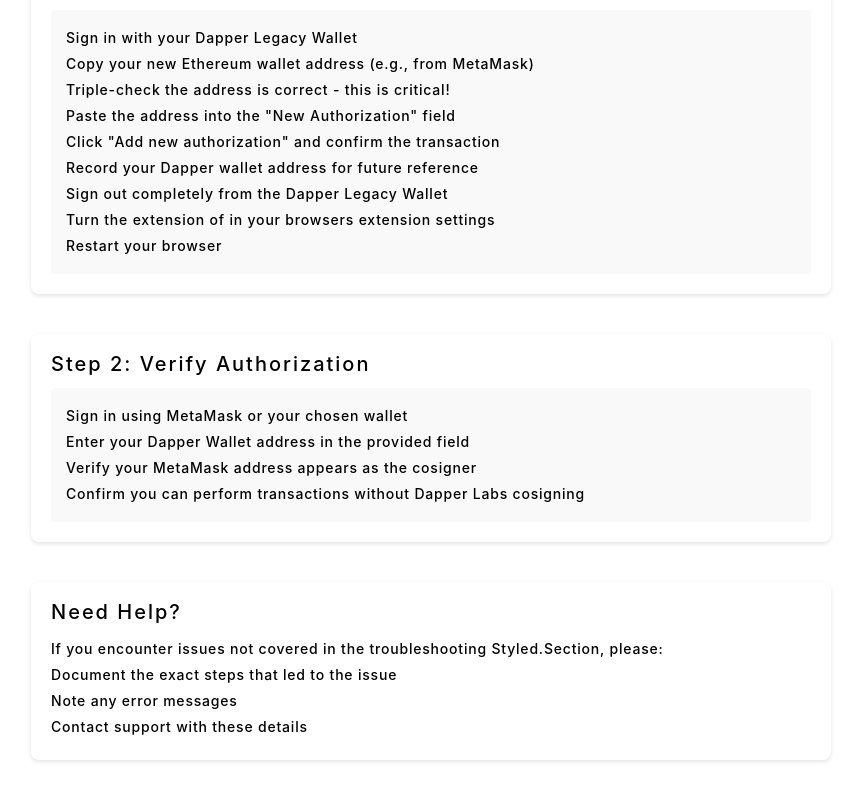
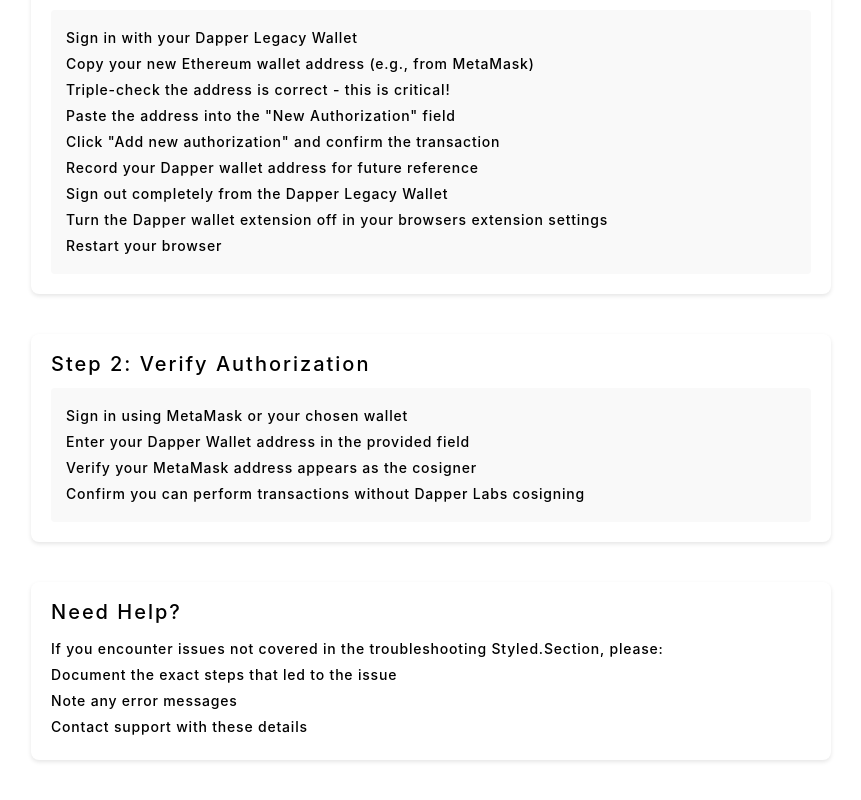
Before and after one commit to dapperlabs/dlw-support-app, a React (Vite) app: page / in a window 1280 px wide. Shown: the part 698-1498 px from the top of the page, without its empty margins (209-1070 px from the left). Built offline with nearby package versions, Linux system fonts and the light colour scheme; what web3 would draw is missing.

Commit message:
chore: typo :/

```diff
--- a/src/components/Docs/Docs.tsx
+++ b/src/components/Docs/Docs.tsx
@@ -51,7 +51,7 @@
                         <li>Click "Add new authorization" and confirm the transaction</li>
                         <li>Record your Dapper wallet address for future reference</li>
                         <li>Sign out completely from the Dapper Legacy Wallet</li>
-                        <li>Turn the extension of in your browsers extension settings</li>
+                        <li>Turn the Dapper wallet extension off in your browsers extension settings</li>
                         <li>Restart your browser</li>
                     </ol>
                 </Styled.StepContent>
```
